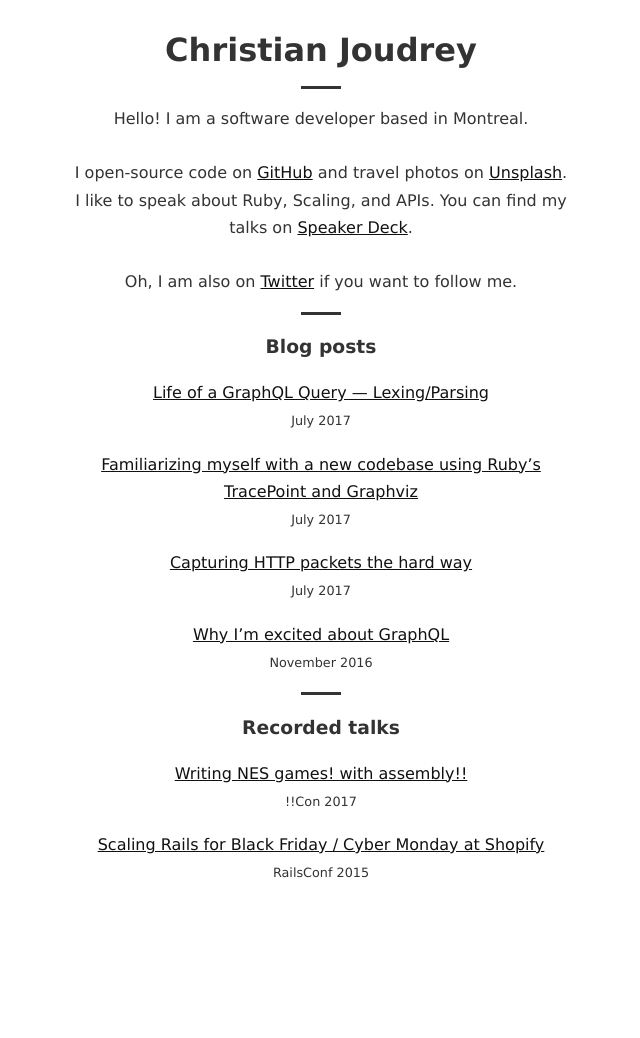
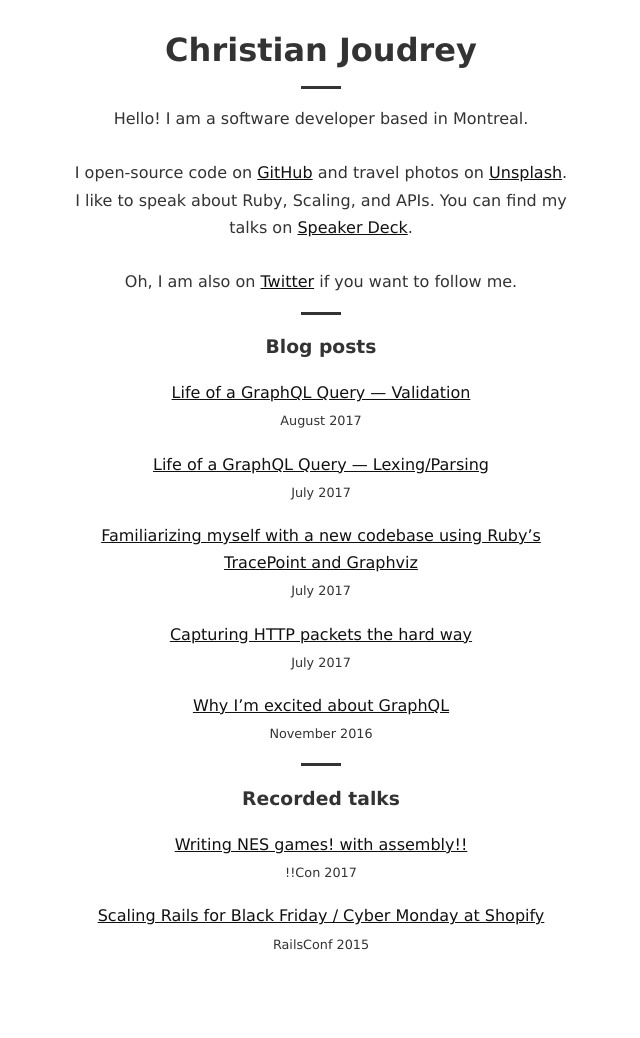
Before and after one commit to cjoudrey/cjoudrey.github.com, a Jekyll site: the page built from index.html, in a window 1280 px wide. Shown: the whole page, without its empty margins (319-959 px from the left). Built offline with Jekyll 4.4.1, drawn with Linux system fonts in a browser that asks for light colours; before the commit the page ends 966 px from its top, so only the background shows below that.

Commit message:
Add "Life of a GraphQL Query — Validation" blog post

```diff
--- a/index.html
+++ b/index.html
@@ -20,6 +20,11 @@ title: Christian Joudrey
   <hr>
 
   <h3>Blog posts</h3>
+  <p>
+    <a href="https://medium.com/@cjoudrey/life-of-a-graphql-query-validation-18a8fb52f189">Life of a GraphQL Query — Validation</a><br/>
+    <small>August 2017</small>
+  </p>
+
   <p>
     <a href="https://medium.com/@cjoudrey/life-of-a-graphql-query-lexing-parsing-ca7c5045fad8">Life of a GraphQL Query — Lexing/Parsing</a><br/>
     <small>July 2017</small>
```
